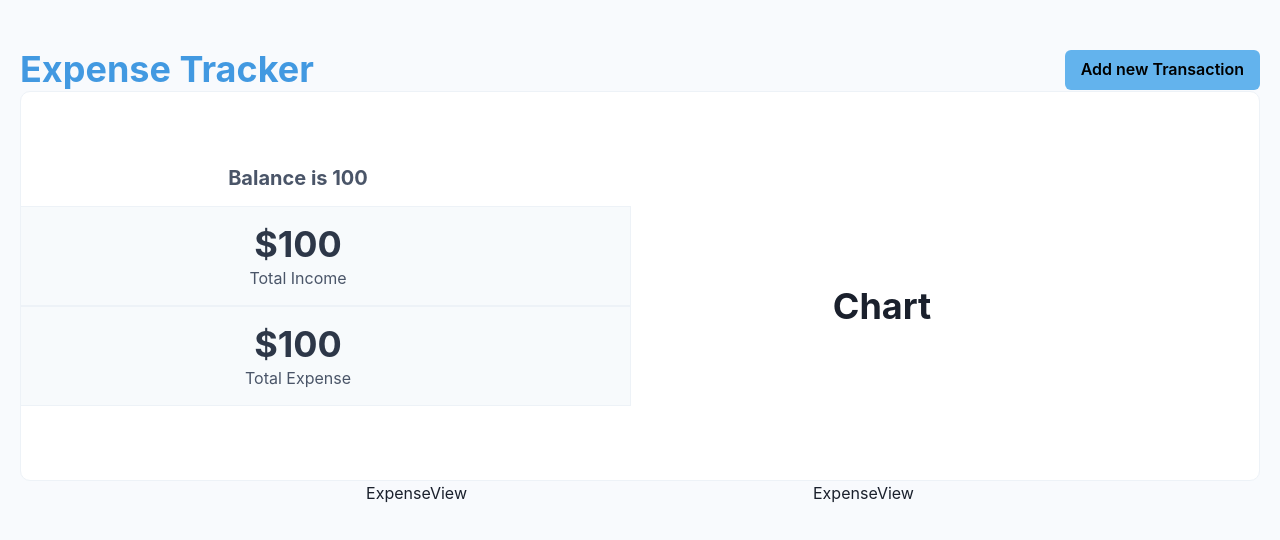
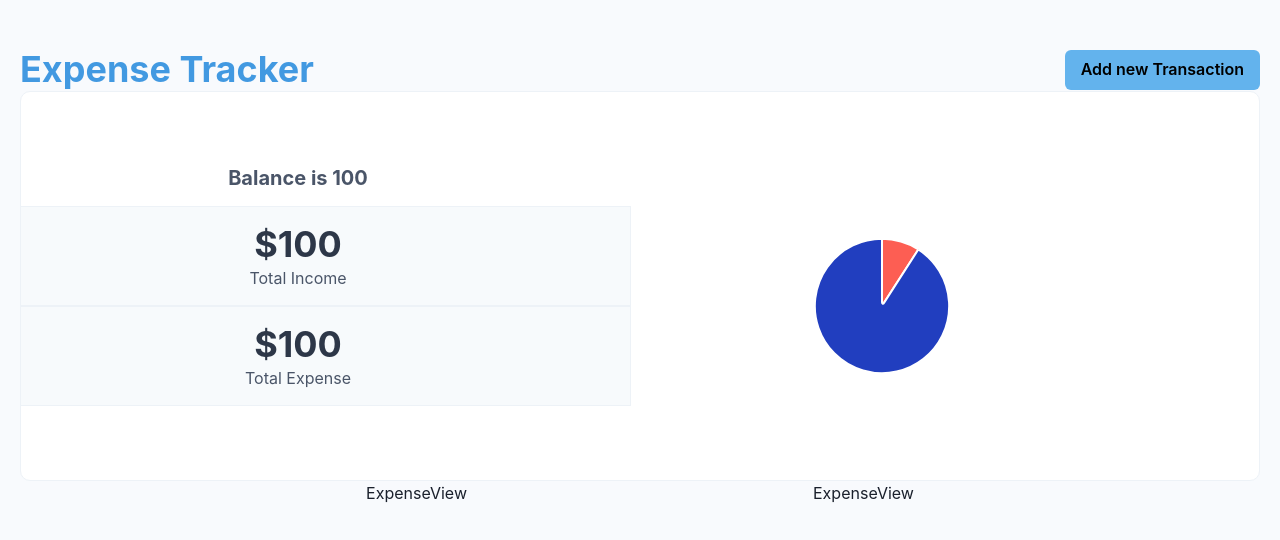
Before and after one commit to JenkinHe/expense-tracker-react, a React (Create React App) app in the folder expense-tracker/: page / in a window 1280 px wide. Shown: the top 540 px of the page. Built offline with nearby package versions, Linux system fonts and the light colour scheme.

Commit message:
income expense chart from react apex charts

```diff
--- /dev/null
+++ b/expense-tracker/src/components/chart/index.jsx
@@ -0,0 +1,61 @@
+
+import Chart from 'react-apexcharts'
+
+const options={
+    labels:["Expense","Income"],
+    colors:["#FD5E53","#213ebf"],
+    chart:{
+        width:"50px",
+    },
+    states:{
+        hover:{
+            filter:{
+                type:"none",
+            }
+        }
+    },
+    legend:{
+        show:false,
+    },
+    dataLabels:{
+        enabled:false
+    },
+    hover:{mode:null},
+    plotOptions:{
+        donut:{
+            expandOnClick:false,
+            donut:{
+                labels:{
+                    show:false
+                }
+            }
+
+        }
+    },
+    fill:{
+        colors:["#FD5E53","#213ebf"],
+    },
+    tooltip:{
+        enabled:true,
+        theme:"dark",
+        style:{
+            fontSize:"12px",
+            fontFamily:undefined,
+            backgroundColor:"#000000"
+        }
+    }
+
+};
+
+
+
+export default function TransactionChartSummary({expense=100,income=100}){
+
+    return  <Chart
+    options={options}
+    series={[expense,income]}
+    type='pie'
+    width={'100%'}
+    height={'100%'}
+    />
+}
--- a/expense-tracker/src/components/summary/index.jsx
+++ b/expense-tracker/src/components/summary/index.jsx
@@ -1,5 +1,6 @@
 import { Box, Flex, Heading, Text } from "@chakra-ui/react";
 import TransactionForm from "../add-transactions";
+import TransactionChartSummary from "../chart";
 
 
 
@@ -42,7 +43,9 @@
 
             </Flex>
             <Box flex={1} mt={'10'} ml={'-90px'} mr={'5'} width={'300px'} height={'300px'} display={'flex'} alignItems={'center'} justifyContent={'center'}>
-                <Heading>Chart</Heading>
+                <Heading>
+                    <TransactionChartSummary expense={100} income={1000}/>
+                </Heading>
 
             </Box>
 
```
